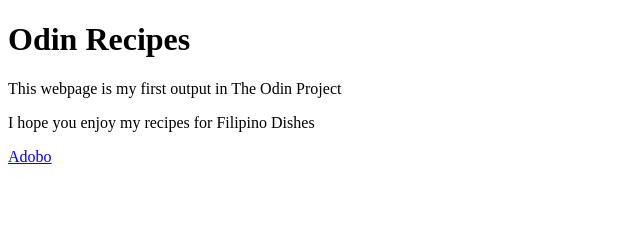
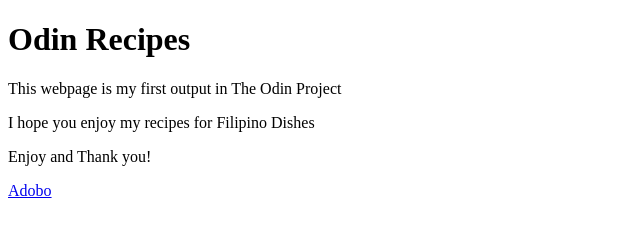
Before and after one commit to Damiusdotcom/odin-recipes, a plain HTML site: page index.html in a window 1280 px wide. Shown: the whole page, without its empty margins (0-640 px from the left). Drawn offline with Linux system fonts and the light colour scheme.

Commit message:
added greeting on index.html

```diff
--- a/index.html
+++ b/index.html
@@ -10,6 +10,7 @@
     <h1>Odin Recipes</h1>
     <p>This webpage is my first output in The Odin Project</p>
     <p>I hope you enjoy my recipes for Filipino Dishes</p>
+    <p>Enjoy and Thank you!</p>
     <a href="recipes/adobo.html">Adobo</a>
 </body>
 </html>
```
